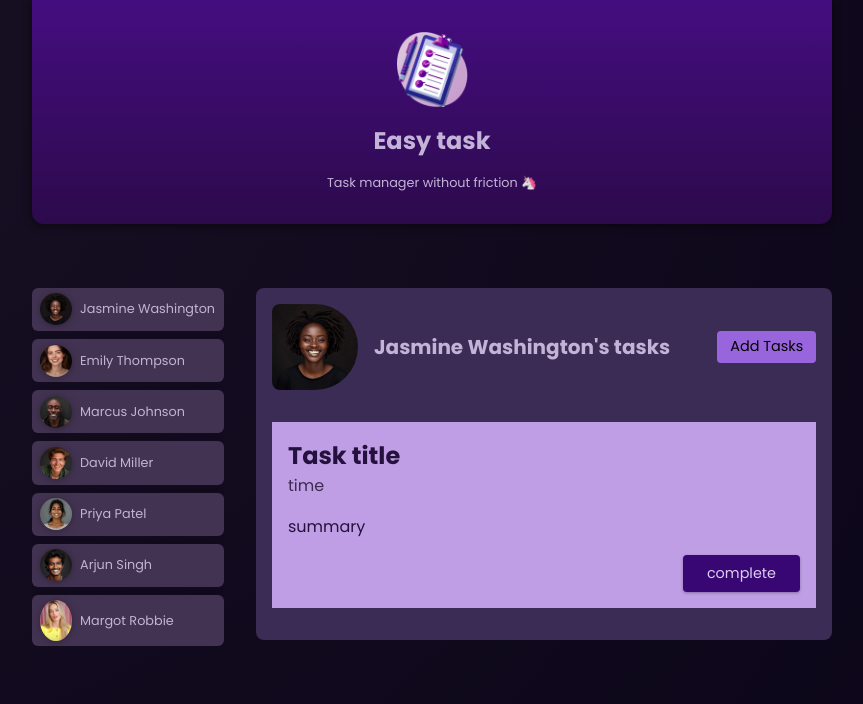
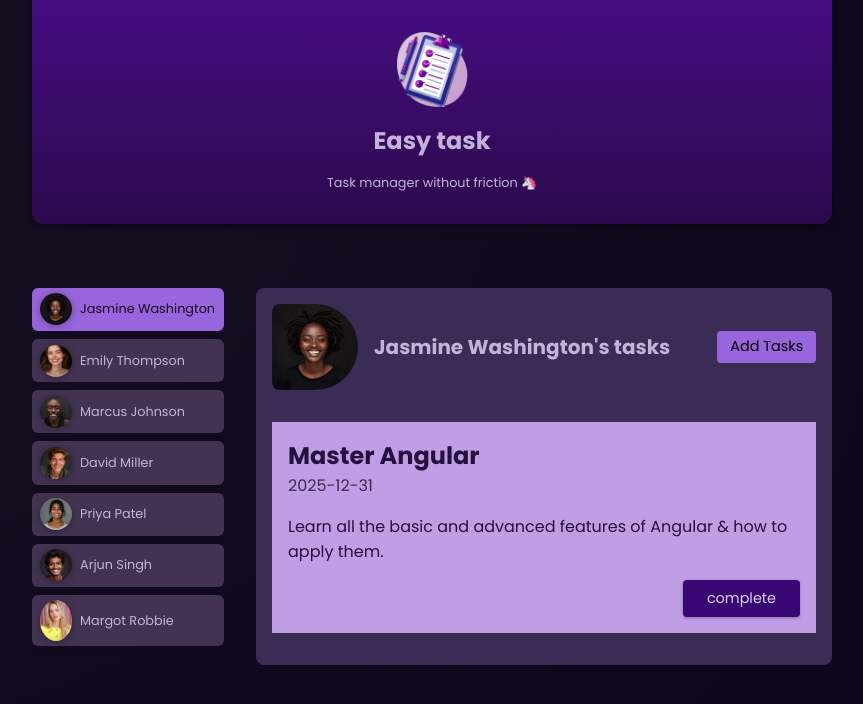
Before and after one commit to sylwiavv/firtst-angular-app, an Angular app: page / in a window 1280 px wide. Both pictures are taken after a click on the button "Jasmine Washington". Shown: the top 704 px of the page, without its empty margins (208-1071 px from the left). Built offline with nearby package versions, Linux system fonts and the light colour scheme.

Commit message:
Add on complete task method

```diff
--- a/src/app/app.component.html
+++ b/src/app/app.component.html
@@ -3,13 +3,13 @@
   <ul id="users">
     @for (user of users; track user.id) {
     <li>
-      <app-user [id]="user.id" [user]="user" (select)="onSelectUser($event)" />
+      <app-user [id]="user.id" [user]="user" (select)="onSelectUser($event)" [selectedUser]="user.id === selectedUserId" />
     </li>
     }
   </ul>
 
   @if (selectedUserId) {
-  <app-tasks [name]="selectedUser.name" [avatar]="selectedUser.avatar"/>
+  <app-tasks [name]="selectedUser.name" [avatar]="selectedUser.avatar" [userId]="selectedUser.id" />
   } @else {
   <p class="fallback">User is not selected</p>
   }
--- a/src/app/tasks/task/task.component.html
+++ b/src/app/tasks/task/task.component.html
@@ -1,8 +1,8 @@
 <article>
-  <h2>Task title</h2>
-  <time>time</time>
-    <p>summary</p>
+  <h2>{{task.title}}</h2>
+  <time>{{task.dueDate}}</time>
+    <p>{{task.summary}}</p>
   <p class="actions">
-    <button>complete</button>
+    <button (click)="onCompleteTask()">complete</button>
     </p>
 </article>
--- a/src/app/tasks/task/task.component.ts
+++ b/src/app/tasks/task/task.component.ts
@@ -1,4 +1,12 @@
-import { Component, Input } from '@angular/core';
+import {Component, EventEmitter, Input, Output} from '@angular/core';
+
+interface Task {
+  id: string,
+  userId: string,
+  title: string,
+  dueDate: string,
+  summary: string
+}
 
 @Component({
   selector: 'app-task',
@@ -8,5 +16,14 @@ import { Component, Input } from '@angular/core';
   styleUrl: './task.component.css'
 })
 export class TaskComponent {
+  // @Input({required: true}) title!: string
+  // @Input({required: true}) dueDate!: string
+  // @Input({required: true}) summary!: string
 
+  @Input({required: true}) task!: Task
+  @Output() complete = new EventEmitter<string>();
+
+  onCompleteTask() {
+    this.complete.emit(this.task.id)
+  }
 }
--- a/src/app/tasks/tasks.component.html
+++ b/src/app/tasks/tasks.component.html
@@ -1,9 +1,7 @@
-
-
 <section id="tasks">
   <header>
     <div id="user-box-with-name-avatar">
-      <img [src]="'assets/users/' + avatar" [alt]=" name" />
+      <img [src]="'assets/users/' + avatar" [alt]=" name"/>
       <h2>{{name}}'s tasks</h2>
       <menu>
         <button>Add Tasks</button>
@@ -11,9 +9,15 @@
     </div>
   </header>
 
+  @if(selectedUserTasks.length > 0) {
   <ul>
-    <li >
-      <app-task/>
-    </li>
+  @for (task of selectedUserTasks; track task.id) {
+  <li>
+    <app-task [task]="task" (complete)="onCompleteTask($event)"/>
+  </li>
+  }
   </ul>
+  }
+  @else {<p>User has no tasks</p>}
+
 </section>
--- a/src/app/tasks/tasks.component.ts
+++ b/src/app/tasks/tasks.component.ts
@@ -13,7 +13,17 @@ import {DUMMY_TASKS} from "../data/DUMMY_TASKS"
 })
 export class TasksComponent {
   @Input({required: true}) name!: string
+  @Input({required: true}) userId!: string
+
   @Input({required: true}) avatar!: string
 
   tasks = DUMMY_TASKS
+
+  get selectedUserTasks() {
+    return this.tasks.filter((task) => task.userId === this.userId)
+  }
+
+  onCompleteTask(id:string) {
+    this.tasks.filter((task) => task.id !== id)
+  }
 }
--- a/src/app/user/user.component.html
+++ b/src/app/user/user.component.html
@@ -1,5 +1,5 @@
 <div>
-  <button (click)="onSelectUser()">
+  <button [class.active]="selectedUser" (click)="onSelectUser()">
     <img [src]="avatarPath" [alt]="user.name"  />
     <span>{{user.name}}</span>
   </button>
--- a/src/app/user/user.component.ts
+++ b/src/app/user/user.component.ts
@@ -18,10 +18,10 @@ type User = {
 })
 export class UserComponent {
   // selectedUser = signal(DUMMY_USERS[randomIndex])
-  selectedUser = DUMMY_USERS[randomIndex]
 
   // avatarPath = computed(() =>'assets/users/' + this.selectedUser().avatar )
   @Input({required: true}) user!: User
+  @Input({required: true}) selectedUser!: boolean
 
   @Output() select = new EventEmitter()
 
```
